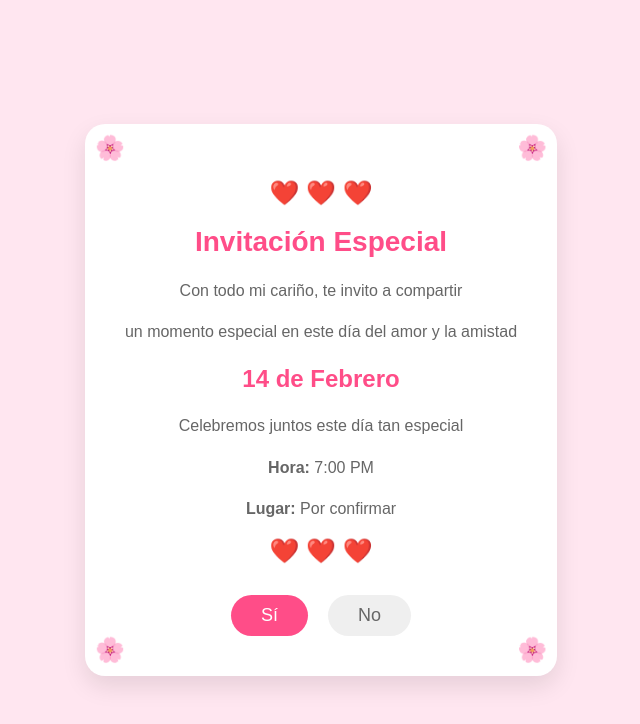
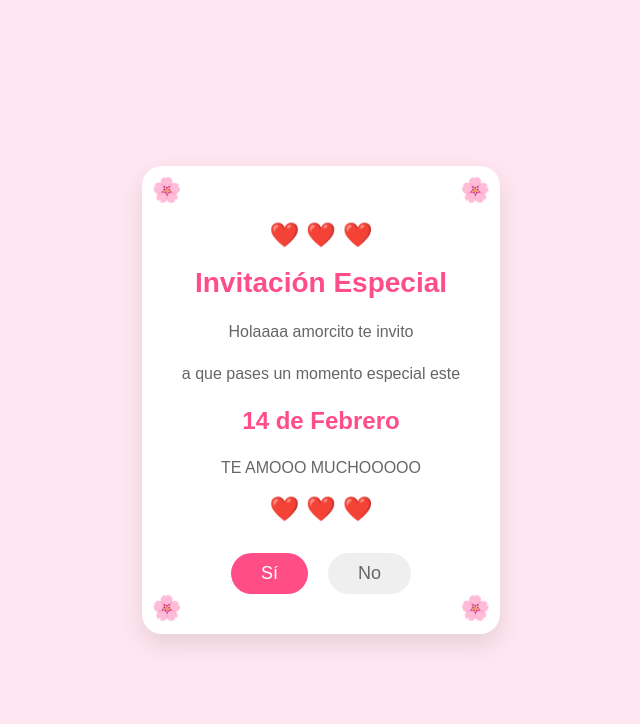
Before and after one commit to JuanDiegoP09/INVITACION-14, a plain HTML site: page index.html in a window 1280 px wide. Shown: the whole page, without its empty margins (319-959 px from the left). Drawn offline with Linux system fonts and the light colour scheme.

Commit message:
Update index.html

```diff
--- a/index.html
+++ b/index.html
@@ -129,15 +129,11 @@
         <div class="hearts">❤️ ❤️ ❤️</div>
         <h1>Invitación Especial</h1>
 
-        <p>Con todo mi cariño, te invito a compartir</p>
-        <p>un momento especial en este día del amor y la amistad</p>
+        <p>Holaaaa amorcito te invito</p>
+        <p>a que pases un momento especial este</p>
 
         <div class="date">14 de Febrero</div>
-        <p>Celebremos juntos este día tan especial</p>
-
-        <p><strong>Hora:</strong> 7:00 PM</p>
-        <p><strong>Lugar:</strong> Por confirmar</p>
-
+        <p>TE AMOOO MUCHOOOOO</p>
         <div class="hearts">❤️ ❤️ ❤️</div>
 
         <div class="buttons">
```
